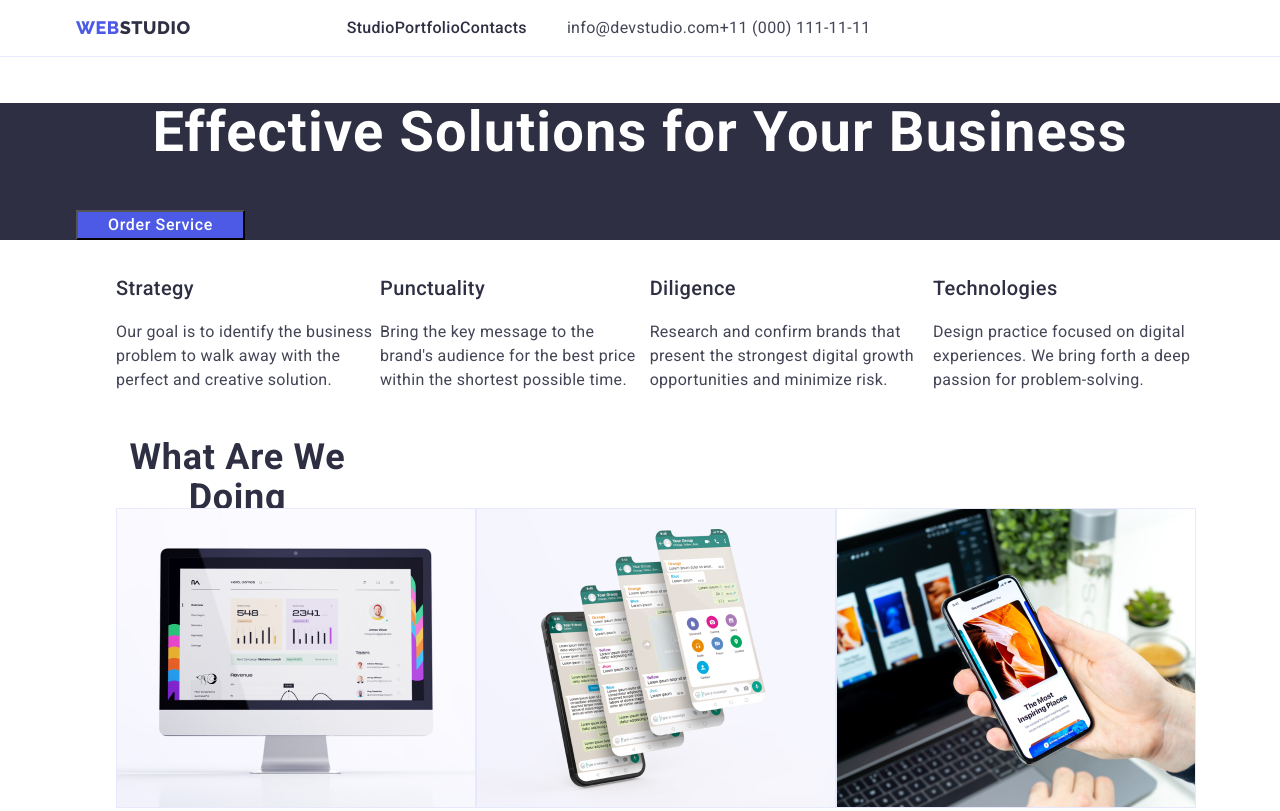
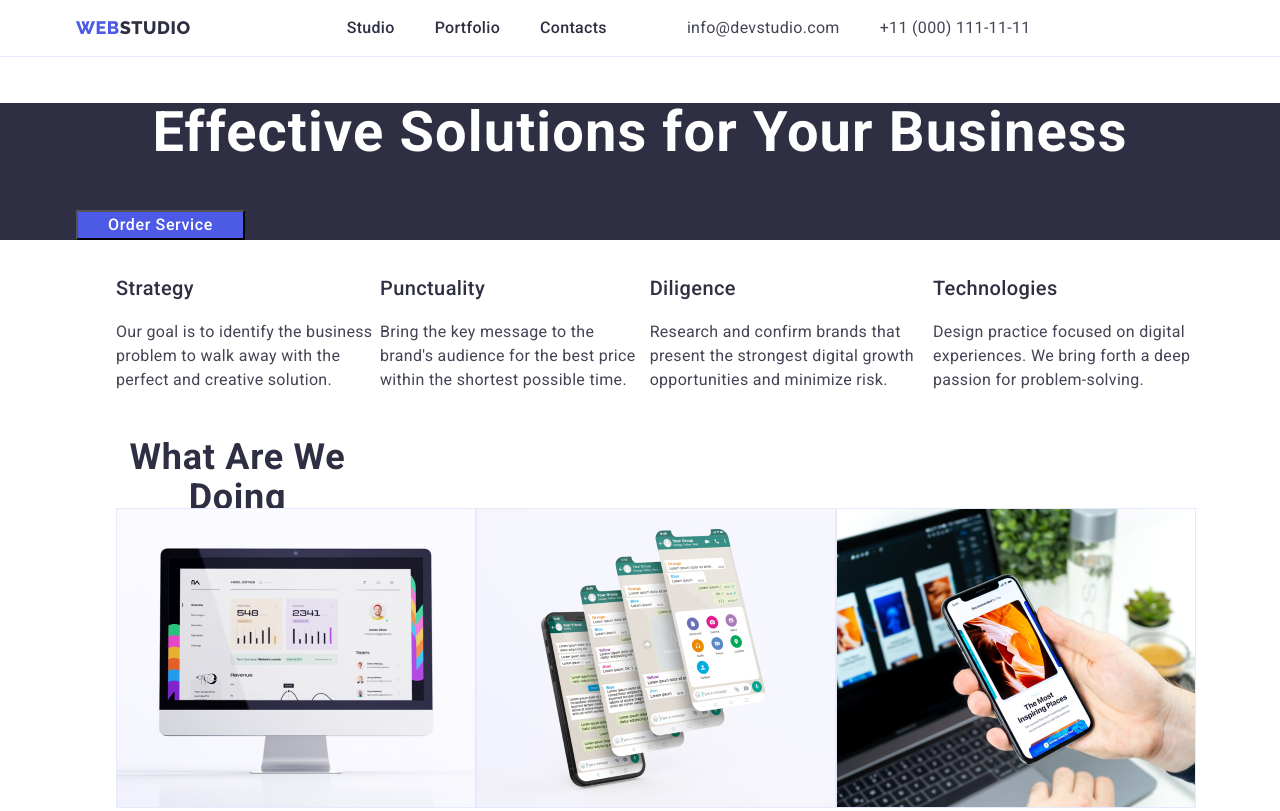
Before and after one commit to Mixa88/goit-markup-hw-03, a plain HTML site: page index.html in a window 1280 px wide. Shown: the top 811 px of the page. Drawn offline with nearby package versions, Linux system fonts and the light colour scheme.

Commit message:
new updt

```diff
--- a/css/styles.css
+++ b/css/styles.css
@@ -45,6 +45,10 @@ img {
 
 .list {
   display: flex;
+}
+
+.list-nav {
+  gap: 40px;
 }
 
 .container-nav {
@@ -153,7 +157,8 @@ img {
   letter-spacing: 0.02em;
   color: #2e2f42;
 
-  padding: 24px 0;
+
+  margin-right: 40px;
 }
 
 .list {
--- a/index.html
+++ b/index.html
@@ -47,7 +47,7 @@
           </ul>
         </nav>
         <address class="address">
-          <ul class="list">
+          <ul class="list list-nav">
             <li>
               <a class="contacts link" href="mailto:info@devstudio.com"
                 >info@devstudio.com</a
```
